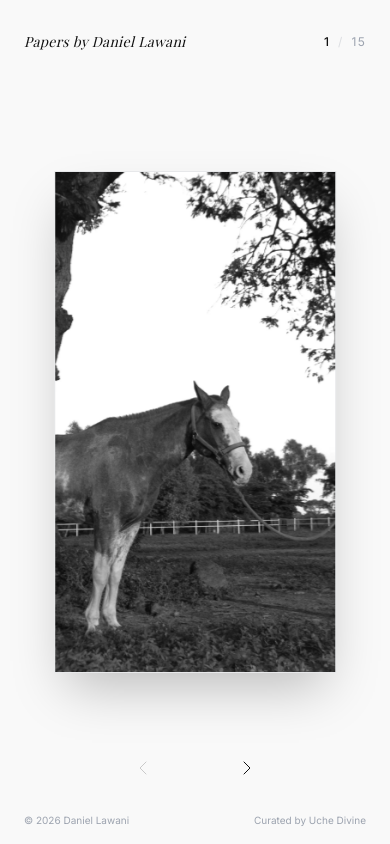
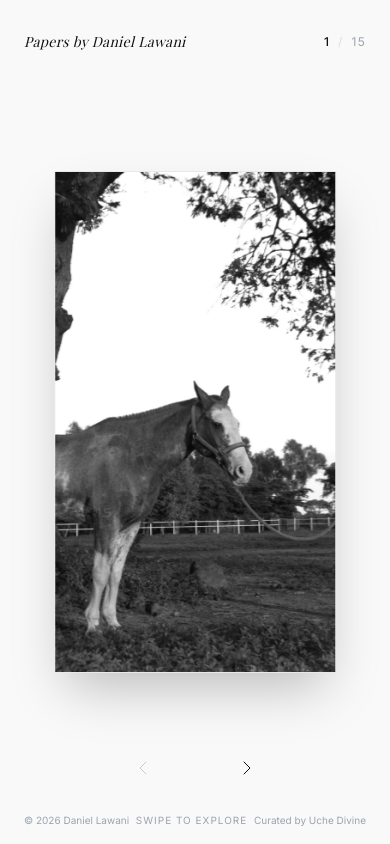
Before and after one commit to Vynethedesigner/papers-by-daniel, a React (Vite) app: page / in a window 390 px wide. Built offline with nearby package versions, Linux system fonts and the light colour scheme; a web font is replaced by a local one.

Commit message:
Add temporary swipe instruction hint for mobile users

```diff
--- a/src/components/Gallery.jsx
+++ b/src/components/Gallery.jsx
@@ -15,6 +15,16 @@
 
     // Register GSAP plugin
     gsap.registerPlugin(useGSAP);
+
+    const [showSwipeHint, setShowSwipeHint] = useState(true);
+
+    // Fade out swipe hint after 4 seconds
+    useEffect(() => {
+        const timer = setTimeout(() => {
+            setShowSwipeHint(false);
+        }, 4000);
+        return () => clearTimeout(timer);
+    }, []);
 
     // Responsive Check
     useEffect(() => {
@@ -228,8 +238,14 @@
             </div>
 
             {/* Footer */}
-            <div className="fixed bottom-4 left-0 w-full px-6 flex justify-between items-end pointer-events-none">
+            <div className="fixed bottom-4 left-0 w-full px-6 flex justify-between items-end pointer-events-none z-30">
                 <span className="font-sans text-[10px] text-gray-400">© 2026 Daniel Lawani</span>
+
+                {/* Mobile Swipe Hint - Fades out */}
+                <span className={`md:hidden font-sans text-[10px] text-gray-400 uppercase tracking-widest transition-opacity duration-1000 ${showSwipeHint ? 'opacity-100' : 'opacity-0'}`}>
+                    Swipe to explore
+                </span>
+
                 <span className="font-sans text-[10px] text-gray-400">Curated by Uche Divine</span>
             </div>
 
```
